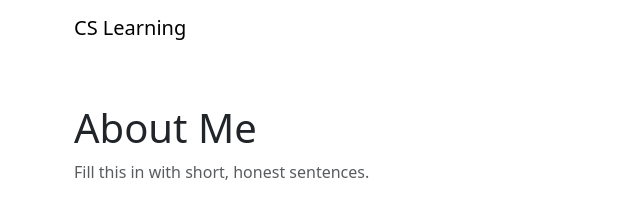
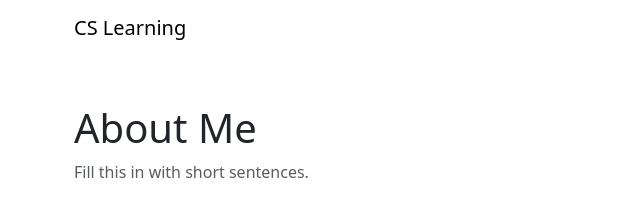
Before and after one commit to Mr-DJ-B/3pages, a plain HTML site: page about-me.html in a window 1280 px wide. Shown: the top 205 px of the page, 8-648 px from the left. Drawn offline with nearby package versions, Linux system fonts and the light colour scheme.

Commit message:
Short, maybe meaningless message

```diff
--- a/about-me.html
+++ b/about-me.html
@@ -30,7 +30,7 @@
     <main class="container my-5">
       <header class="mb-4">
         <h1>About Me</h1>
-        <p class="text-muted mb-0">Fill this in with short, honest sentences.</p>
+        <p class="text-muted mb-0">Fill this in with short sentences.</p>
       </header>
 
       <div class="row g-4">
```
